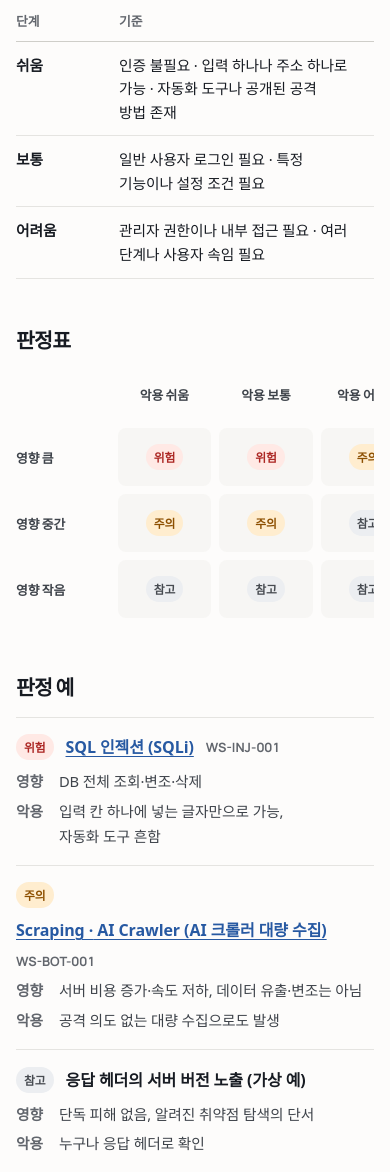
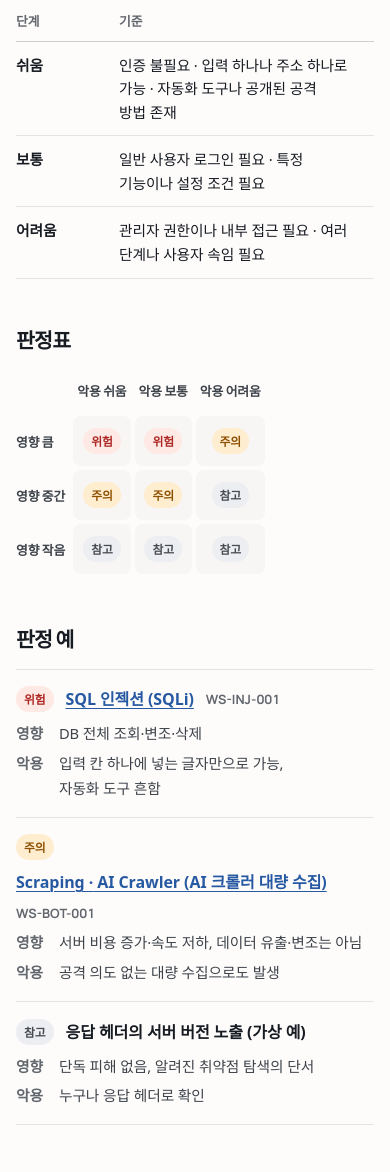
Before and after one commit to limindex/white-security, a PHP site: page /white-security/severity in a window 390 px wide. Shown: the part 1315-2487 px from the top of the page. Run offline with PHP 8.4, Linux system fonts and the light colour scheme; some libraries are stand-ins or nearby versions; some web fonts are replaced.

Commit message:
심각도 판정표를 390 폭 안에(칸 여백 줄임), 초기화 단추 글꼴을 한글 기준으로 바꿔 세로 가운데
Co-Authored-By: Claude Opus 5.5 <noreply@anthropic.com>

```diff
--- a/assets/css/site.css
+++ b/assets/css/site.css
@@ -421,7 +421,8 @@ html:not(.js) .ws-search { display: none; }
   border-radius: var(--r-sm);
   background: transparent;
   color: var(--ink-2);
-  font: 700 .78rem var(--font-display);
+  /* 한글 낱말 단추: 한글 글꼴 기준 cap 으로 잘라야 세로 가운데(.ws-copy 와 같은 이유) */
+  font: 700 .78rem var(--font-text);
   transition: background-color var(--dur) var(--ease-out), color var(--dur) var(--ease-out);
 }
 .ws-linkbtn:hover { color: var(--ink); background: var(--hover); }
@@ -1261,6 +1262,10 @@ html:not(.js) .ws-itabs-list { display: none; }
   .ws-itabs-list { width: auto; }
   .ws-itab { flex: 1 1 auto; justify-content: center; }
   .ws-grades > div { grid-template-columns: minmax(0, 1fr); gap: 8px; }
+  /* 판정표: 390 폭 안에 들게 칸 사이·안쪽 여백 줄임 */
+  .ws-matrix { border-spacing: 4px; margin: 0 -4px; }
+  .ws-matrix th { padding: 8px 4px; }
+  .ws-matrix td { min-width: 0; padding: 12px 4px; }
   .ws-seclist > li { grid-template-columns: 2em minmax(0, 1fr); }
   .ws-seclist-desc { grid-column: 2; }
   .ws-deflist, .ws-stack-list li { grid-template-columns: minmax(0, 1fr); }
```
